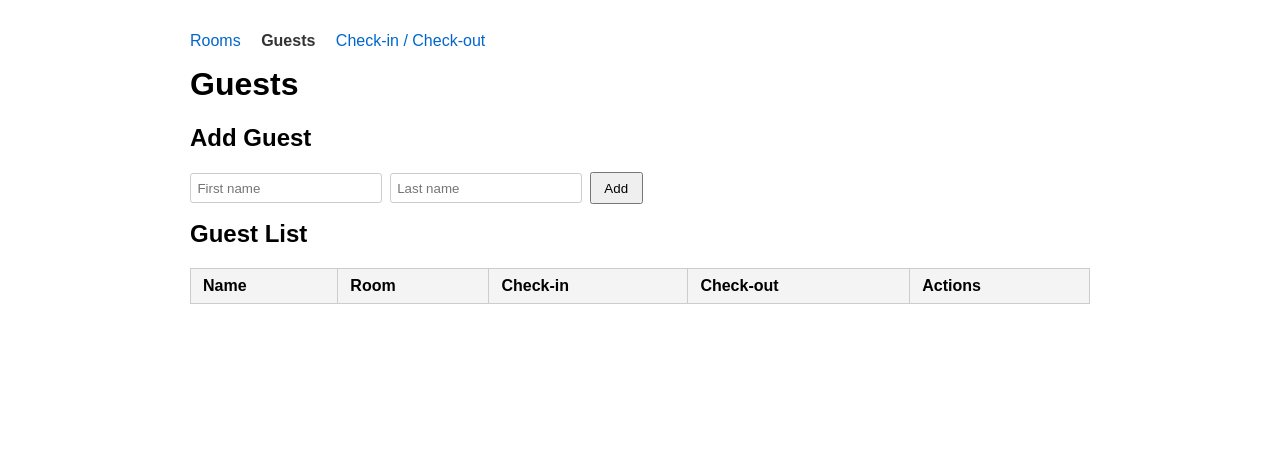
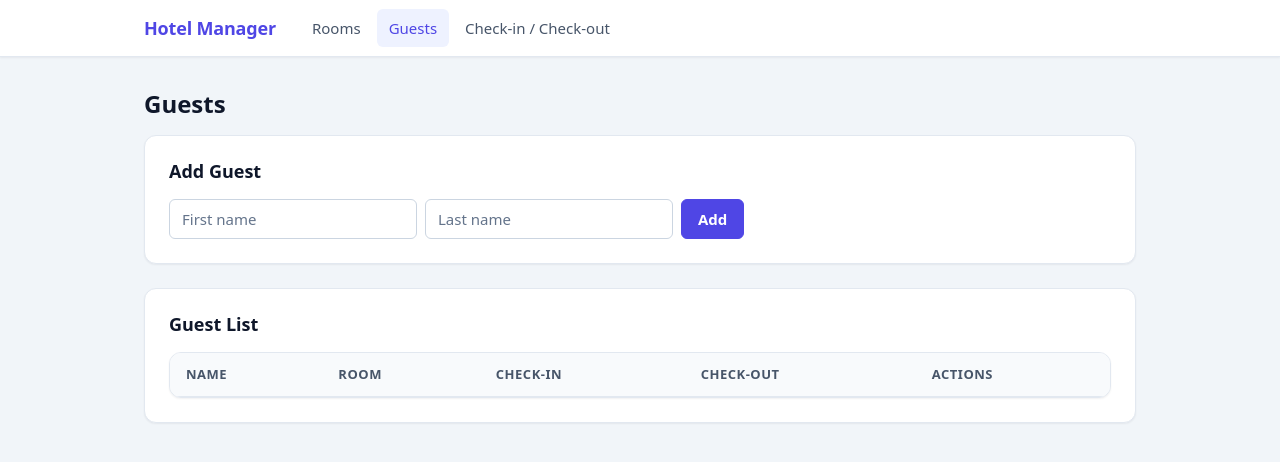
Before and after one commit to fmeAG/hotel-manager-demo, a plain HTML site: page static/guests.html in a window 1280 px wide. Drawn offline with Linux system fonts and the light colour scheme; no server answers.

Commit message:
feat(ui): shared stylesheet and modern SaaS-admin theme
Consolidate per-page inline styles into static/css/style.css with
design tokens (indigo accent, slate neutrals, spacing/radius/shadow
variables). All three UI pages switch to a semantic header/nav shell,
.container layout, .btn/.badge/.panel/.table-wrap component vocabulary,
and horizontally scrollable tables on small viewports. Adds
:focus-visible rings, AA-contrast colours, and prefers-reduced-motion
handling.

Refs docs/decisions.md Decision 004 and changelog 1.1.0.

```diff
--- /dev/null
+++ b/static/css/style.css
@@ -0,0 +1,403 @@
+/* ============================================================
+   Hotel Management — shared UI stylesheet
+   Approach: vanilla CSS, no framework, no build step.
+   Theme: modern SaaS-admin, indigo accent (#4f46e5).
+   ============================================================ */
+
+/* ---------- Design tokens ---------- */
+:root {
+  /* Brand / accent */
+  --accent: #4f46e5;
+  --accent-strong: #4338ca;
+  --accent-soft: #eef2ff;
+
+  /* Neutrals (slate) */
+  --bg: #f1f5f9;
+  --surface: #ffffff;
+  --border: #e2e8f0;
+  --border-strong: #cbd5e1;
+  --text: #0f172a;
+  --text-muted: #475569;
+  --text-subtle: #64748b;
+
+  /* Semantic / status */
+  --ok: #15803d;
+  --ok-soft: #dcfce7;
+  --bad: #b91c1c;
+  --bad-soft: #fee2e2;
+  --warn: #b45309;
+  --warn-soft: #fef3c7;
+
+  /* Typography */
+  --font: system-ui, -apple-system, "Segoe UI", Roboto, Helvetica, Arial,
+    "Apple Color Emoji", "Segoe UI Emoji", sans-serif;
+  --fs-sm: 0.8125rem;
+  --fs-base: 0.9375rem;
+  --fs-lg: 1.125rem;
+  --fs-xl: 1.5rem;
+
+  /* Shape & depth */
+  --radius-sm: 6px;
+  --radius: 8px;
+  --radius-lg: 12px;
+  --shadow-sm: 0 1px 2px rgba(15, 23, 42, 0.06);
+  --shadow: 0 4px 12px rgba(15, 23, 42, 0.08);
+  --ring: 0 0 0 3px rgba(79, 70, 229, 0.35);
+
+  --space-1: 0.25rem;
+  --space-2: 0.5rem;
+  --space-3: 0.75rem;
+  --space-4: 1rem;
+  --space-5: 1.5rem;
+  --space-6: 2rem;
+  --maxw: 1024px;
+}
+
+/* ---------- Reset-lite ---------- */
+*,
+*::before,
+*::after {
+  box-sizing: border-box;
+}
+html {
+  -webkit-text-size-adjust: 100%;
+}
+body {
+  margin: 0;
+  font-family: var(--font);
+  font-size: var(--fs-base);
+  line-height: 1.5;
+  color: var(--text);
+  background: var(--bg);
+  -webkit-font-smoothing: antialiased;
+}
+h1,
+h2,
+h3 {
+  margin: 0;
+  font-weight: 650;
+  line-height: 1.25;
+  color: var(--text);
+}
+p {
+  margin: 0;
+}
+a {
+  color: var(--accent);
+  text-decoration: none;
+}
+a:hover {
+  text-decoration: underline;
+}
+
+/* ---------- Layout ---------- */
+.container {
+  width: 100%;
+  max-width: var(--maxw);
+  margin-inline: auto;
+  padding-inline: var(--space-4);
+}
+
+/* ---------- Header / nav ---------- */
+.site-header {
+  position: sticky;
+  top: 0;
+  z-index: 20;
+  background: var(--surface);
+  border-bottom: 1px solid var(--border);
+  box-shadow: var(--shadow-sm);
+}
+.site-header__inner {
+  display: flex;
+  align-items: center;
+  gap: var(--space-5);
+  min-height: 56px;
+}
+.brand {
+  font-weight: 700;
+  font-size: var(--fs-lg);
+  letter-spacing: -0.01em;
+  color: var(--accent);
+}
+.nav {
+  display: flex;
+  gap: var(--space-1);
+  flex-wrap: wrap;
+}
+.nav a {
+  padding: var(--space-2) var(--space-3);
+  border-radius: var(--radius-sm);
+  color: var(--text-muted);
+  font-weight: 500;
+  font-size: var(--fs-base);
+  transition: background 0.12s ease, color 0.12s ease;
+}
+.nav a:hover {
+  background: var(--bg);
+  color: var(--text);
+  text-decoration: none;
+}
+.nav a.active {
+  color: var(--accent);
+  background: var(--accent-soft);
+}
+
+/* ---------- Main / page ---------- */
+main.container {
+  padding-block: var(--space-6);
+}
+.page-title {
+  font-size: var(--fs-xl);
+  margin-bottom: var(--space-4);
+}
+
+/* ---------- Panel (grouped section) ---------- */
+.panel {
+  background: var(--surface);
+  border: 1px solid var(--border);
+  border-radius: var(--radius-lg);
+  padding: var(--space-5);
+  box-shadow: var(--shadow-sm);
+}
+.panel + .panel {
+  margin-top: var(--space-5);
+}
+.panel h2 {
+  font-size: var(--fs-lg);
+  margin-bottom: var(--space-4);
+}
+
+/* ---------- Forms ---------- */
+.form {
+  display: flex;
+  flex-wrap: wrap;
+  gap: var(--space-2);
+  align-items: center;
+}
+.field {
+  display: flex;
+  flex-direction: column;
+  gap: var(--space-1);
+}
+input,
+select {
+  font: inherit;
+  color: var(--text);
+  background: var(--surface);
+  border: 1px solid var(--border-strong);
+  border-radius: var(--radius-sm);
+  padding: var(--space-2) var(--space-3);
+  min-height: 38px;
+  transition: border-color 0.12s ease, box-shadow 0.12s ease;
+}
+input::placeholder {
+  color: var(--text-subtle);
+}
+input:focus,
+select:focus {
+  outline: none;
+  border-color: var(--accent);
+  box-shadow: var(--ring);
+}
+input[type="text"],
+input:not([type]) {
+  min-width: 12ch;
+}
+
+/* ---------- Buttons ---------- */
+.btn {
+  display: inline-flex;
+  align-items: center;
+  justify-content: center;
+  gap: var(--space-2);
+  font: inherit;
+  font-weight: 550;
+  color: var(--text);
+  background: var(--surface);
+  border: 1px solid var(--border-strong);
+  border-radius: var(--radius-sm);
+  padding: var(--space-2) var(--space-4);
+  min-height: 38px;
+  cursor: pointer;
+  transition: background 0.12s ease, border-color 0.12s ease,
+    color 0.12s ease, transform 0.05s ease;
+  white-space: nowrap;
+}
+.btn:hover {
+  background: var(--bg);
+  text-decoration: none;
+}
+.btn:active {
+  transform: translateY(1px);
+}
+.btn:focus-visible {
+  outline: none;
+  box-shadow: var(--ring);
+}
+.btn-primary {
+  background: var(--accent);
+  border-color: var(--accent);
+  color: #fff;
+}
+.btn-primary:hover {
+  background: var(--accent-strong);
+  border-color: var(--accent-strong);
+}
+.btn-secondary {
+  background: var(--surface);
+  border-color: var(--border-strong);
+  color: var(--text);
+}
+.btn-danger {
+  background: var(--bad);
+  border-color: var(--bad);
+  color: #fff;
+}
+.btn-danger:hover {
+  background: #991b1b;
+  border-color: #991b1b;
+}
+
+/* ---------- Tables ---------- */
+.table-wrap {
+  overflow-x: auto;
+  border: 1px solid var(--border);
+  border-radius: var(--radius-lg);
+  box-shadow: var(--shadow-sm);
+  background: var(--surface);
+}
+table {
+  width: 100%;
+  border-collapse: collapse;
+  font-size: var(--fs-base);
+}
+thead th {
+  background: #f8fafc;
+  color: var(--text-muted);
+  font-weight: 600;
+  font-size: var(--fs-sm);
+  text-transform: uppercase;
+  letter-spacing: 0.04em;
+  text-align: left;
+  padding: var(--space-3) var(--space-4);
+  border-bottom: 1px solid var(--border);
+  white-space: nowrap;
+}
+tbody td {
+  padding: var(--space-3) var(--space-4);
+  border-bottom: 1px solid var(--border);
+  vertical-align: middle;
+}
+tbody tr:last-child td {
+  border-bottom: none;
+}
+tbody tr:hover {
+  background: #f8fafc;
+}
+/* inline action cell often contains a select + button */
+td .btn {
+  min-height: 32px;
+  padding: var(--space-1) var(--space-3);
+  font-size: var(--fs-sm);
+}
+td select {
+  min-height: 32px;
+  padding: var(--space-1) var(--space-2);
+  font-size: var(--fs-sm);
+}
+
+/* ---------- Status badges ---------- */
+.badge {
+  display: inline-flex;
+  align-items: center;
+  gap: var(--space-1);
+  padding: 2px var(--space-2);
+  border-radius: 999px;
+  font-size: var(--fs-sm);
+  font-weight: 600;
+  line-height: 1.4;
+  border: 1px solid transparent;
+}
+.badge::before {
+  content: "";
+  width: 7px;
+  height: 7px;
+  border-radius: 50%;
+  background: currentColor;
+  opacity: 0.85;
+}
+.badge-available {
+  color: var(--ok);
+  background: var(--ok-soft);
+  border-color: #bbf7d0;
+}
+.badge-occupied {
+  color: var(--bad);
+  background: var(--bad-soft);
+  border-color: #fecaca;
+}
+.badge-cleaning {
+  color: var(--warn);
+  background: var(--warn-soft);
+  border-color: #fde68a;
+}
+
+/* ---------- Toast / notices ---------- */
+.message {
+  margin-top: var(--space-4);
+  padding: var(--space-3) var(--space-4);
+  border-radius: var(--radius);
+  border: 1px solid transparent;
+  font-size: var(--fs-base);
+}
+.message.success {
+  background: var(--ok-soft);
+  color: var(--ok);
+  border-color: #bbf7d0;
+}
+.message.error {
+  background: var(--bad-soft);
+  color: var(--bad);
+  border-color: #fecaca;
+}
+
+/* ---------- Empty / hints ---------- */
+.muted {
+  color: var(--text-subtle);
+}
+
+/* ---------- Responsive ---------- */
+@media (max-width: 640px) {
+  .site-header__inner {
+    flex-direction: column;
+    align-items: flex-start;
+    gap: var(--space-2);
+    padding-block: var(--space-2);
+    min-height: 0;
+  }
+  .container {
+    padding-inline: var(--space-3);
+  }
+  .form {
+    flex-direction: column;
+    align-items: stretch;
+  }
+  .form .btn,
+  .form input,
+  .form select {
+    width: 100%;
+  }
+  .panel {
+    padding: var(--space-4);
+  }
+}
+
+/* ---------- Accessibility ---------- */
+:focus-visible {
+  outline: none;
+}
+@media (prefers-reduced-motion: reduce) {
+  * {
+    transition: none !important;
+  }
+}
--- a/static/guests.html
+++ b/static/guests.html
@@ -4,44 +4,44 @@
   <meta charset="UTF-8">
   <meta name="viewport" content="width=device-width, initial-scale=1.0">
   <title>Hotel Management – Guests</title>
-  <style>
-    body { font-family: sans-serif; max-width: 900px; margin: 2rem auto; padding: 0 1rem; }
-    nav a { margin-right: 1rem; text-decoration: none; color: #0066cc; }
-    nav a.active { font-weight: bold; color: #333; }
-    h1, h2 { margin-top: 1rem; }
-    table { width: 100%; border-collapse: collapse; margin-top: 1rem; }
-    th, td { border: 1px solid #ccc; padding: 0.5rem 0.75rem; text-align: left; }
-    th { background: #f4f4f4; }
-    form { display: flex; gap: 0.5rem; margin-top: 1rem; flex-wrap: wrap; align-items: center; }
-    input { padding: 0.4rem; border: 1px solid #ccc; border-radius: 3px; }
-    button { padding: 0.4rem 0.8rem; cursor: pointer; }
-    button.danger { background: #cc0000; color: white; border: none; border-radius: 3px; }
-    button.edit { background: #0066cc; color: white; border: none; border-radius: 3px; }
-  </style>
+  <link rel="stylesheet" href="/css/style.css">
 </head>
 <body>
-  <nav>
+  <header class="site-header">
+    <div class="container site-header__inner">
+      <span class="brand">Hotel Manager</span>
+      <nav class="nav">
         <a href="/rooms.html">Rooms</a>
         <a href="/guests.html" class="active">Guests</a>
         <a href="/checkin.html">Check-in / Check-out</a>
       </nav>
-  <h1>Guests</h1>
+    </div>
+  </header>
 
+  <main class="container">
+    <h1 class="page-title">Guests</h1>
+
+    <section class="panel">
       <h2>Add Guest</h2>
-  <form id="add-form">
+      <form id="add-form" class="form">
         <input id="first-name" placeholder="First name" required>
         <input id="last-name" placeholder="Last name" required>
-    <button type="submit">Add</button>
+        <button type="submit" class="btn btn-primary">Add</button>
       </form>
+    </section>
 
+    <section class="panel">
       <h2>Guest List</h2>
+      <div class="table-wrap">
         <table>
           <thead>
             <tr><th>Name</th><th>Room</th><th>Check-in</th><th>Check-out</th><th>Actions</th></tr>
           </thead>
           <tbody id="guests-body"></tbody>
         </table>
-
+      </div>
+    </section>
     <script src="/js/guests.js"></script>
+  </main>
 </body>
 </html>
--- a/static/js/guests.js
+++ b/static/js/guests.js
@@ -11,9 +11,8 @@ async function loadGuests() {
       <td>${g.check_in_date ?? "—"}</td>
       <td>${g.check_out_date ?? "—"}</td>
       <td>
-        <button class="edit" onclick="editGuest(${g.id}, '${g.first_name}', '${g.last_name}')">Edit</button>
-        <button class="danger" onclick="deleteGuest(${g.id})">Delete</button>
-      </td>
+        <button class="btn btn-secondary" onclick="editGuest(${g.id}, '${g.first_name}', '${g.last_name}')">Edit</button>
+        <button class="btn btn-danger" onclick="deleteGuest(${g.id})">Delete</button>
     `;
     tbody.appendChild(tr);
   }
--- a/static/js/rooms.js
+++ b/static/js/rooms.js
@@ -10,12 +10,12 @@ async function loadRooms() {
     tr.innerHTML = `
       <td>${room.number}</td>
       <td>${room.category}</td>
-      <td class="status-${room.status}">${room.status}</td>
+      <td><span class="badge badge-${room.status}">${room.status}</span></td>
       <td>
         <select data-id="${room.id}">
           ${STATUSES.map(s => `<option value="${s}"${s === room.status ? " selected" : ""}>${s}</option>`).join("")}
         </select>
-        <button onclick="changeStatus(${room.id}, this.previousElementSibling)">Save</button>
+        <button class="btn btn-secondary" onclick="changeStatus(${room.id}, this.previousElementSibling)">Save</button>
       </td>
     `;
     tbody.appendChild(tr);
```
Also changed, not shown: static/checkin.html (+19 -20 lines), static/rooms.html (+13 -15 lines), 3 other files. Lines whose indentation alone changed are shown as unchanged.
